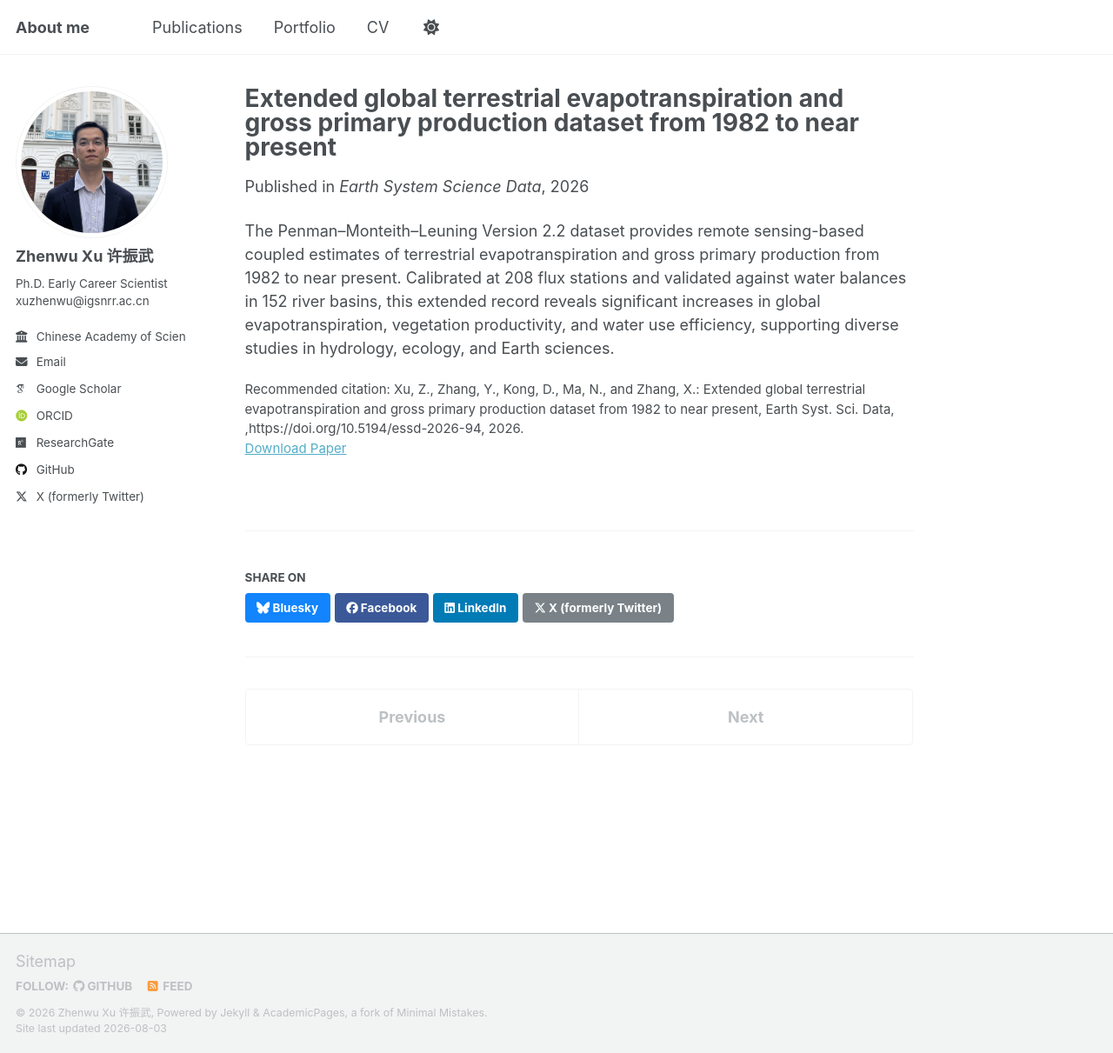
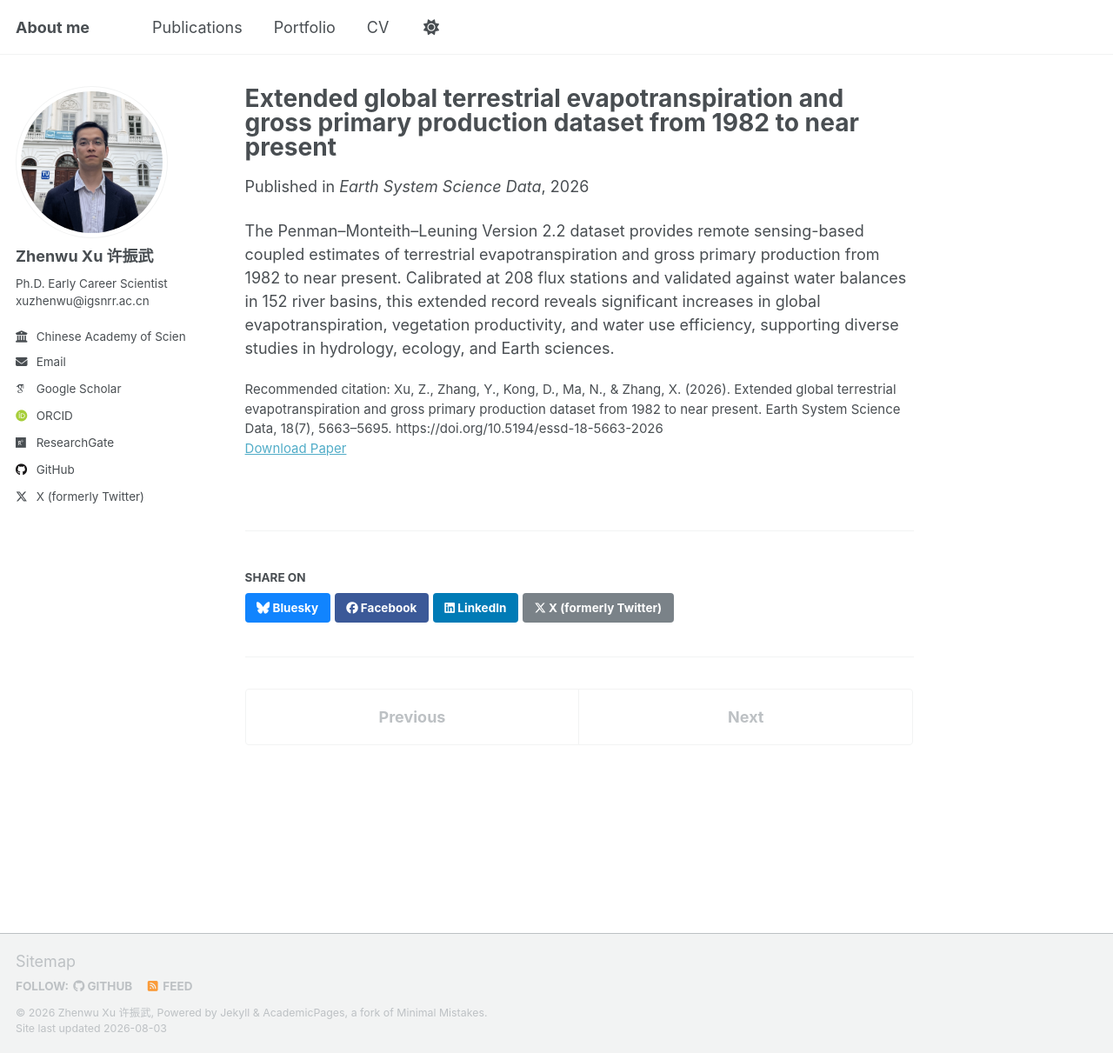
Before and after one commit to xuzhenwu/xuzhenwu.github.io, a Jekyll site: the page built from _publications/2026ESSD.md, in a window 1280 px wide and 1211 px high. Shown: the whole window at 87% size. Built offline with Jekyll 4.4.1, drawn with Linux system fonts in a browser that asks for light colours; some web fonts are replaced; a script that is not in the unit is left out.

Commit message:
upodates

```diff
--- a/_publications/2026ESSD.md
+++ b/_publications/2026ESSD.md
@@ -9,6 +9,6 @@ venue: Earth System Science Data
 #slidesurl: http://academicpages.github.io/files/slides1.pdf
 paperurl: https://doi.org/10.5194/essd-18-5663-2026
 #bibtexurl: http://academicpages.github.io/files/bibtex1.bib
-citation: "Xu, Z., Zhang, Y., Kong, D., Ma, N., and Zhang, X.: Extended global terrestrial evapotranspiration and gross primary production dataset from 1982 to near present, Earth Syst. Sci. Data, ,https://doi.org/10.5194/essd-2026-94, 2026."
+citation: "Xu, Z., Zhang, Y., Kong, D., Ma, N., & Zhang, X. (2026). Extended global terrestrial evapotranspiration and gross primary production dataset from 1982 to near present. Earth System Science Data, 18(7), 5663–5695. https://doi.org/10.5194/essd-18-5663-2026"
 ---
 The Penman–Monteith–Leuning Version 2.2 dataset provides remote sensing-based coupled estimates of terrestrial evapotranspiration and gross primary production from 1982 to near present. Calibrated at 208 flux stations and validated against water balances in 152 river basins, this extended record reveals significant increases in global evapotranspiration, vegetation productivity, and water use efficiency, supporting diverse studies in hydrology, ecology, and Earth sciences.
```
Also changed, not shown: _publications/2021EMS.md (+1 -1 lines), _publications/2022WRR.md (+1 -1 lines), _publications/2023GRL.md (+1 -1 lines).
